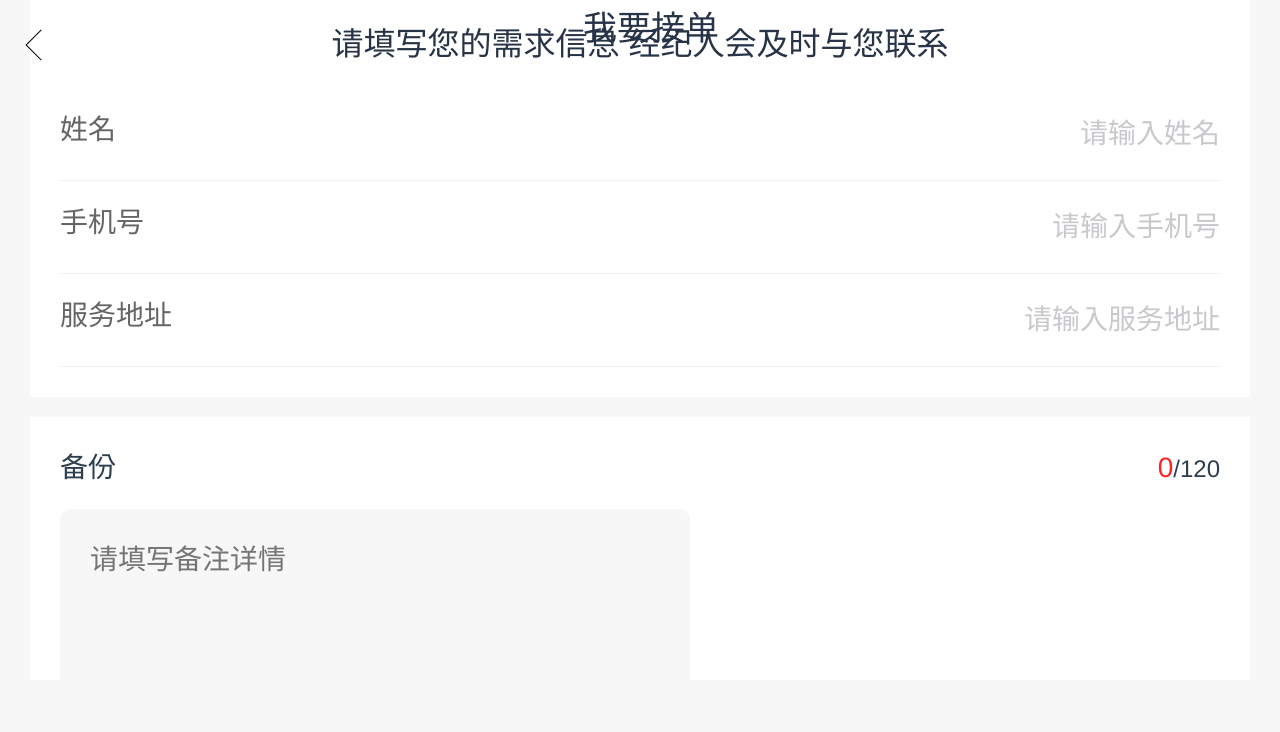
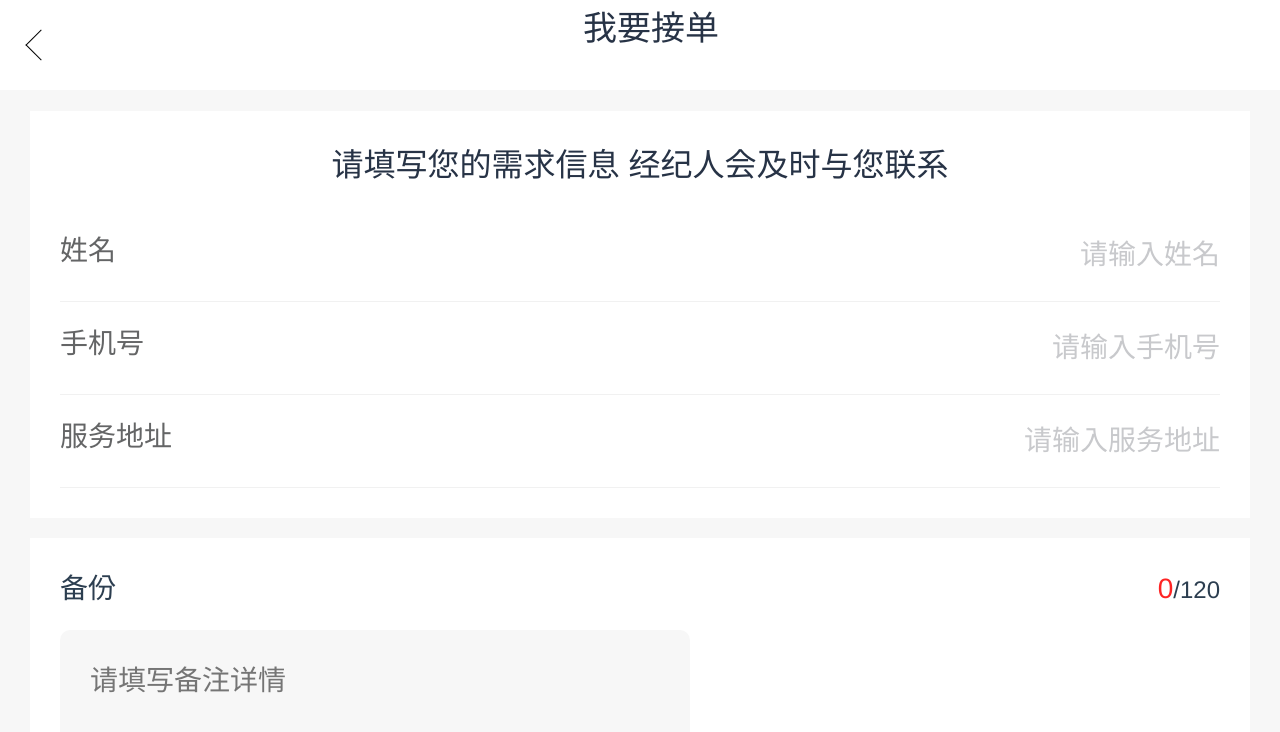
Before and after one commit to helloMike/xyj, a Vue app: page /wyjd in a window 1280 px wide. Shown: the top 732 px of the page. Built offline with nearby package versions, Linux system fonts and the light colour scheme.

Commit message:
修改我要接单页面返回样式问题

```diff
--- a/src/assets/style/wyjd.css
+++ b/src/assets/style/wyjd.css
@@ -38,6 +38,7 @@ body .page-container .page-content {
   width: 100%;
   height: calc(100% - 0.9rem);
   padding: 0.2rem 0.3rem;
+  margin-top: 0.01rem;
 }
 html .page-container .page-content .user-info,
 body .page-container .page-content .user-info {
--- a/src/assets/style/wyjd.less
+++ b/src/assets/style/wyjd.less
@@ -4,7 +4,8 @@ html,body{
     .page-container{
       width:100%;
       height:100%;
-      background:#F7F7F7 ; header{
+      background:#F7F7F7 ;
+      header{
       height:0.9rem;
       padding:0 0.3rem;
       display:flex;
@@ -30,6 +31,7 @@ html,body{
         width:100%;
         height:calc(100% - 0.9rem);
         padding:0.2rem 0.3rem;
+        margin-top:0.01rem;
         .user-info{
           width:100%;
           height:auto;
--- a/src/pages/my-nanny.vue
+++ b/src/pages/my-nanny.vue
@@ -672,13 +672,11 @@
                     case 1:
                         if(tag == 'experience'){
                             this.experience_aesc = !this.experience_aesc;
-                            alert("升")
                         }
                         break;
                     case 2:
                         if(tag == 'salary'){
                             this.salary_aesc = !this.salary_aesc;
-                            alert("升")
                         }
                         break;
                 }
```
Also changed, not shown: 1 other file (tests, documents, lock files or other folders).
